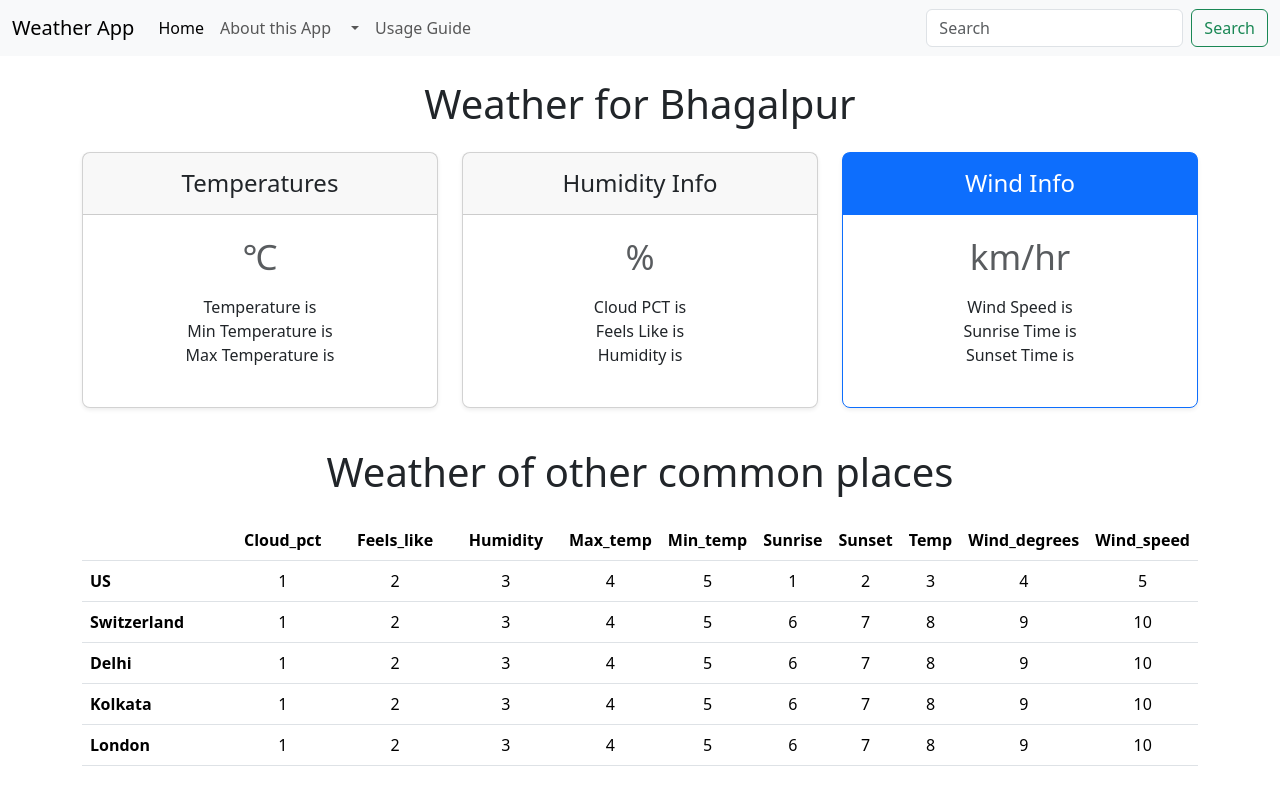
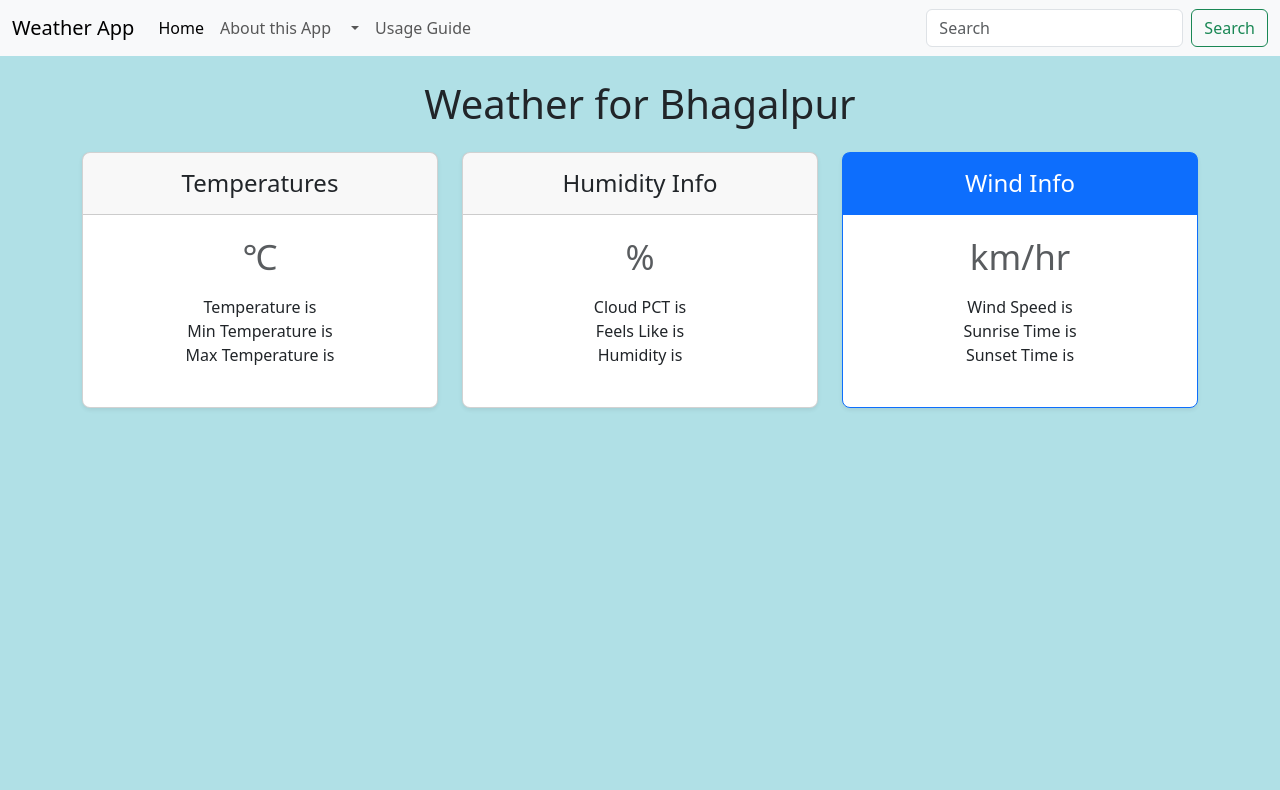
Before and after one commit to Shreya-Kmri/Weather-App, a plain HTML site: page index.html in a window 1280 px wide. Drawn offline with nearby package versions, Linux system fonts and the light colour scheme; no server answers.

Commit message:
Added index.html

```diff
--- a/index.html
+++ b/index.html
@@ -4,9 +4,11 @@
     <meta charset="utf-8">
     <meta name="viewport" content="width=device-width, initial-scale=1">
     <title>My Weather App</title>
+
     <link href="https://cdn.jsdelivr.net/npm/bootstrap@5.3.2/dist/css/bootstrap.min.css" rel="stylesheet" integrity="sha384-T3c6CoIi6uLrA9TneNEoa7RxnatzjcDSCmG1MXxSR1GAsXEV/Dwwykc2MPK8M2HN" crossorigin="anonymous">
   </head>
-  <body>
+  <body style="background-color:powderblue;">
+
     <nav class="navbar navbar-expand-lg bg-body-tertiary">
         <div class="container-fluid">
           <a class="navbar-brand" href="#">Weather App</a>
@@ -104,94 +106,7 @@
           </div>
         </div>
 
-        <h2 class="display-6 text-center mb-4">Weather of other common places</h2>
 
-        <div class="table-responsive">
-          <table class="table text-center">
-            <thead>
-              <tr>
-                <th style="width: 34%;"></th>
-                <th style="width: 22%;">Cloud_pct</th>
-                <th style="width: 22%;">Feels_like</th>
-                <th style="width: 22%;">Humidity</th>
-                <th style="width: 22%;">Max_temp</th>
-                <th style="width: 22%;">Min_temp</th>
-                <th style="width: 22%;">Sunrise</th>
-                <th style="width: 22%;">Sunset</th>
-                <th style="width: 22%;">Temp</th>
-                <th style="width: 22%;">Wind_degrees</th>
-                <th style="width: 22%;">Wind_speed</th>
-              </tr>
-            </thead>
-            <tbody>
-              <tr>
-                <th scope="row" class="text-start">US</th>
-                <td>1</td>
-                <td>2</td>
-                <td>3</td>
-                <td>4</td>
-                <td>5</td>
-                <td>1</td>
-                <td>2</td>
-                <td>3</td>
-                <td>4</td>
-                <td>5</td>
-              </tr>
-
-              <tr>
-                <th scope="row" class="text-start">Switzerland</th>
-                <td>1</td>
-                <td>2</td>
-                <td>3</td>
-                <td>4</td>
-                <td>5</td>
-                <td>6</td>
-                <td>7</td>
-                <td>8</td>
-                <td>9</td>
-                <td>10</td>
-              </tr>
-            </tbody>
-             <tbody>
-              <tr>
-                <th scope="row" class="text-start">Delhi</th>
-                <td>1</td>
-                <td>2</td>
-                <td>3</td>
-                <td>4</td>
-                <td>5</td>
-                <td>6</td>
-                <td>7</td>
-                <td>8</td>
-                <td>9</td>
-                <td>10</td>
-              </tr>
-              <tr>
-                <th scope="row" class="text-start">Kolkata</th>
-                <td>1</td>
-                <td>2</td>
-                <td>3</td>
-                <td>4</td>
-                <td>5</td>
-                <td>6</td>
-                <td>7</td>
-                <td>8</td>
-                <td>9</td>
-                <td>10</td>
-              </tr>
-              <tr>
-                <th scope="row" class="text-start">London</th>
-                <td>1</td>
-                <td>2</td>
-                <td>3</td>
-                <td>4</td>
-                <td>5</td>
-                <td>6</td>
-                <td>7</td>
-                <td>8</td>
-                <td>9</td>
-                <td>10</td>
-              </tr>
 
             </tbody>
           </table>
```
